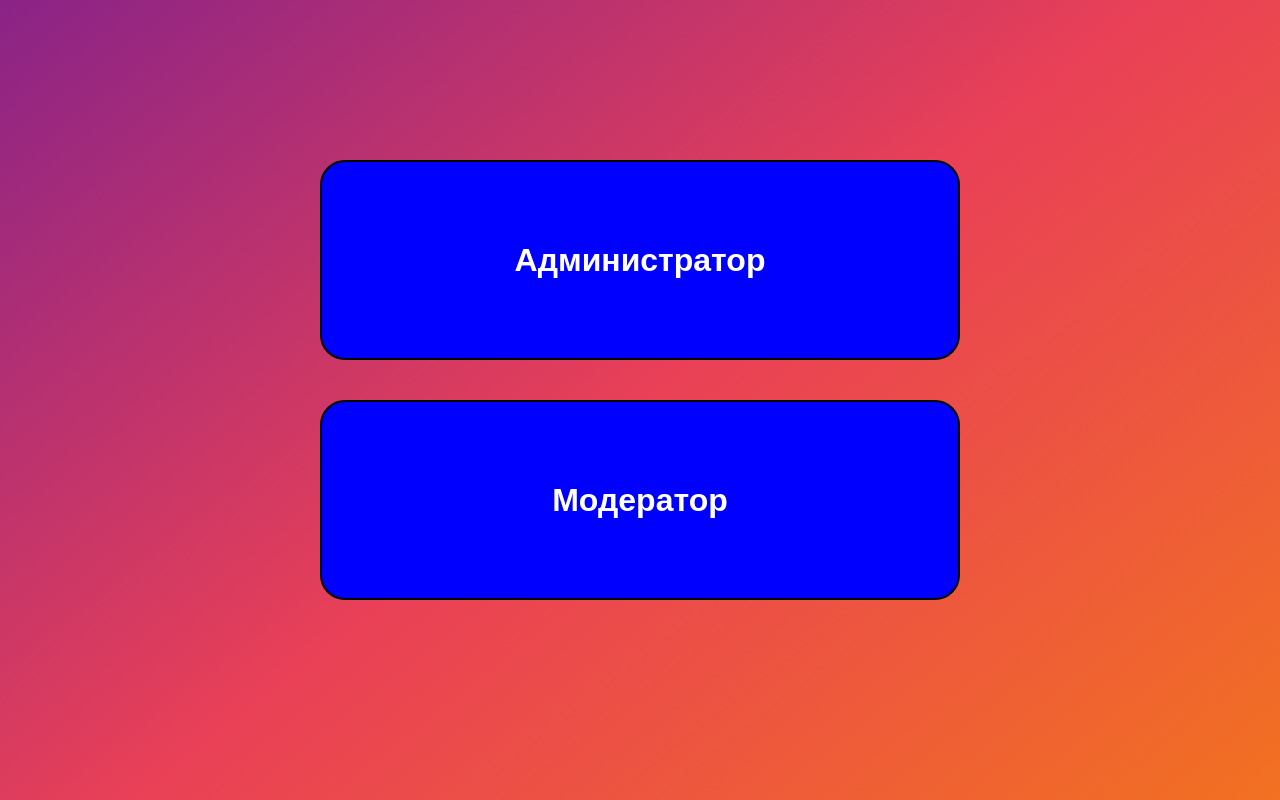
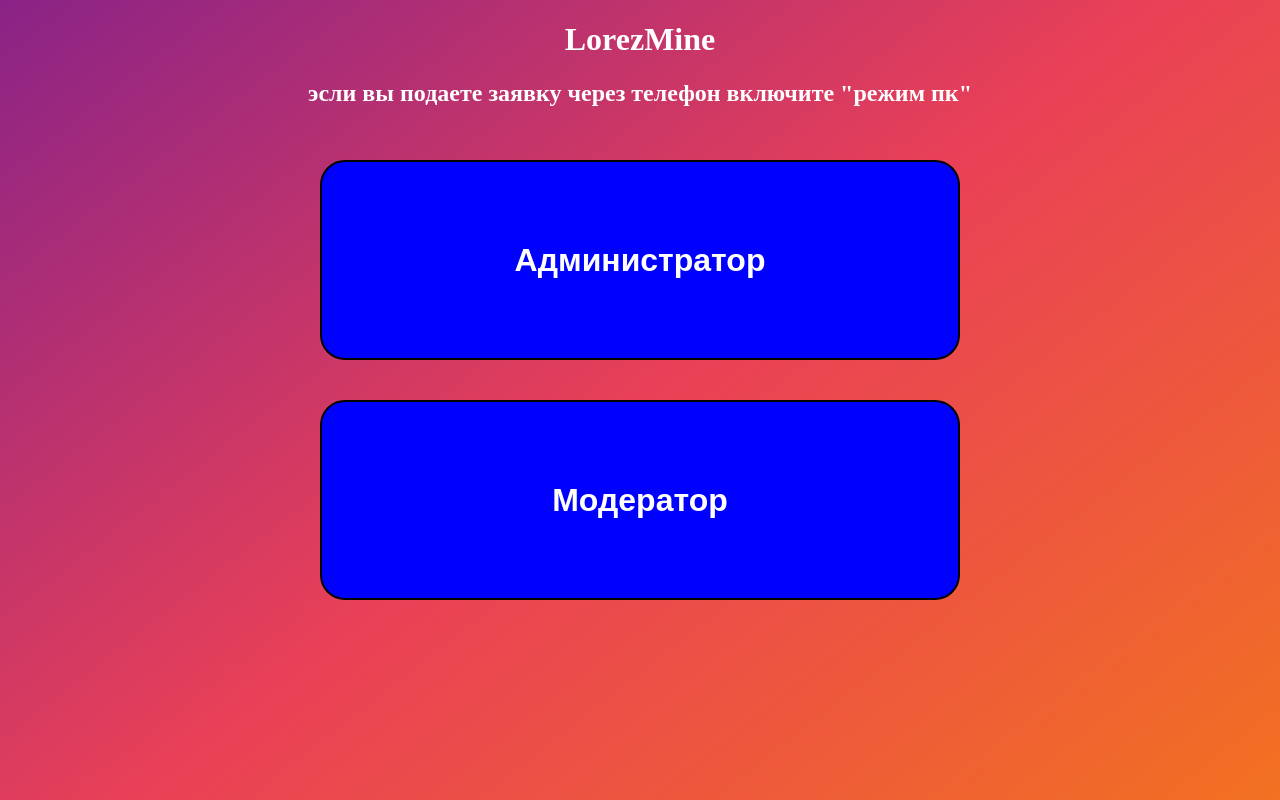
Before and after one commit to LorezMine/zajavka, a plain HTML site: page index.html in a window 1280 px wide. Drawn offline with Linux system fonts and the light colour scheme.

Commit message:
Update index.html

```diff
--- a/index.html
+++ b/index.html
@@ -8,6 +8,8 @@
 </head>
 <body>
     <script src="main.js"></script>
+    <h1 class="h11"><b>LorezMine</b></h1>
+    <h2>эсли вы подаете заявку через телефон включите "режим пк"</h2>
     <button class="bttn1" onclick="window.location.href = 'mode.html';"><b>Модератор</b></button>
     <button class="bttn" onclick="window.location.href = 'admin.html';"><b>Администратор</b></button>
 </body>
```
